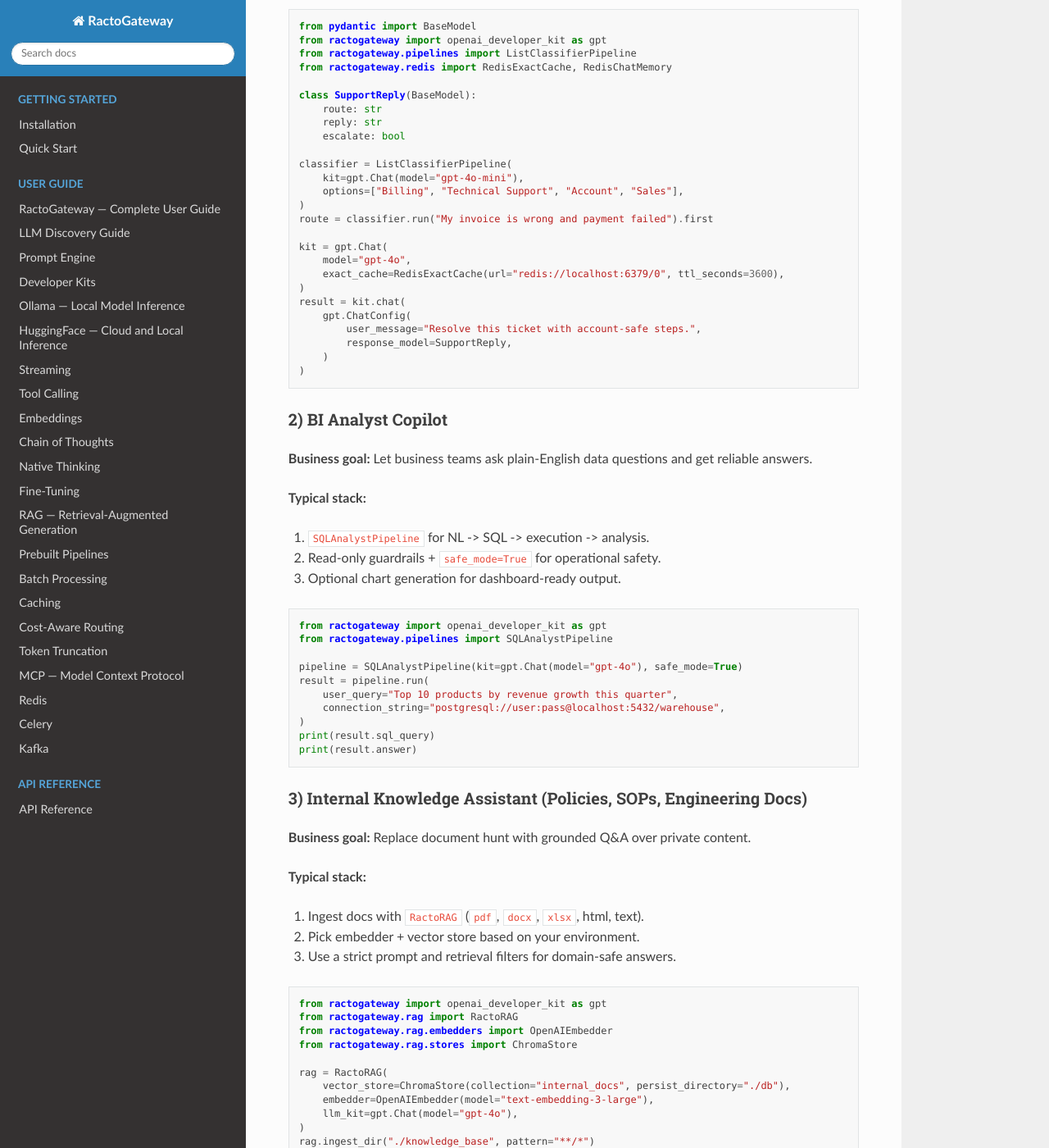
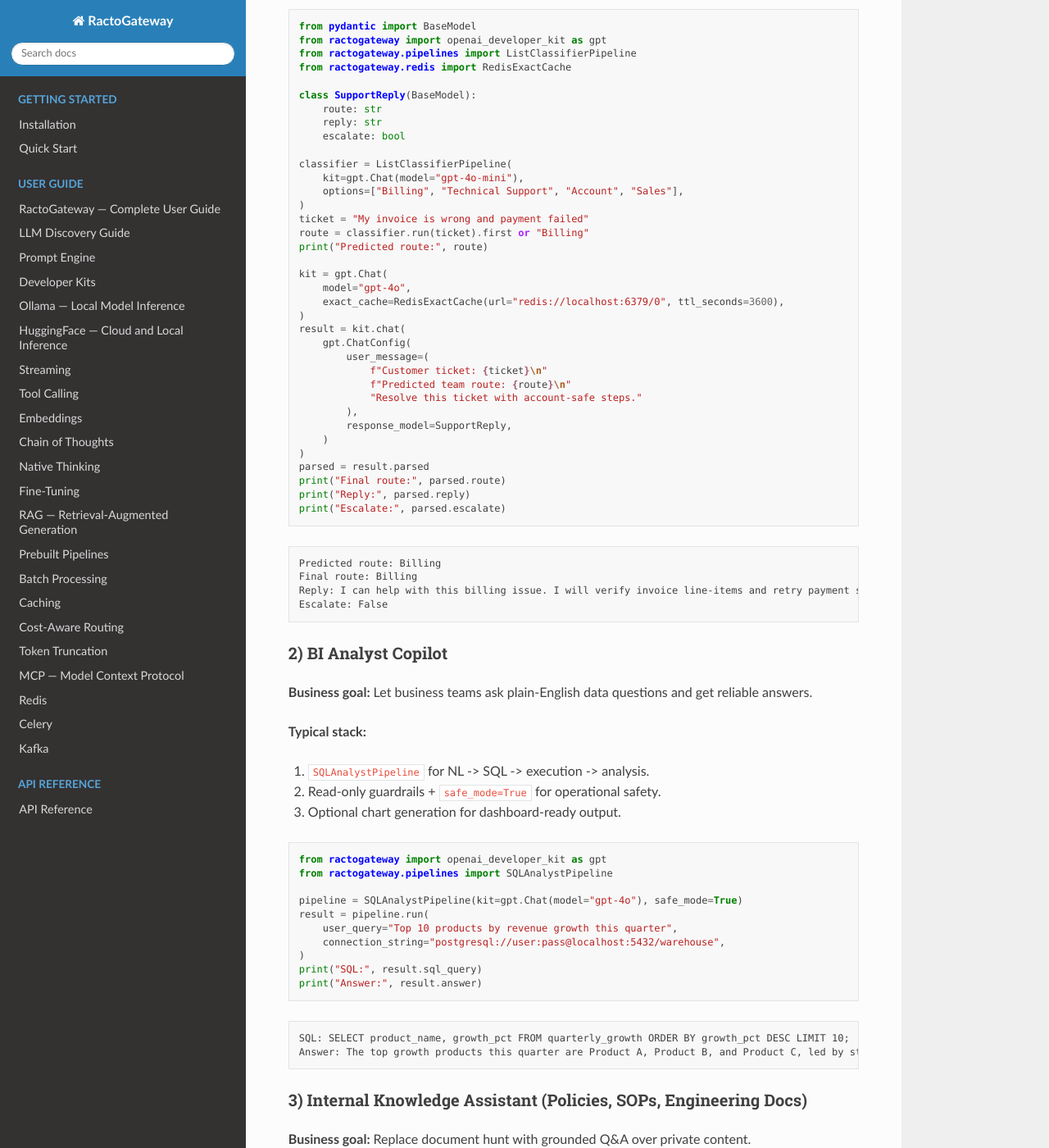
Before and after one commit to IAMPathak2702/ractogateway, a Sphinx documentation site: the page built from docs/index.md, in a window 1280 px wide and 1400 px high, scrolled down 3147 px. Shown: the whole window at 82% size. Built offline with Sphinx 7.4.7 and the Read the Docs theme 3.1.0, drawn with Linux system fonts in a browser that asks for light colours; pages that are not in the unit, such as notebooks, are missing from menus; some of the changed text lies outside the part shown.

Commit message:
fix: Correct numbering in deployment instructions and enhance ticket handling in examples

````diff
--- a/docs/index.md
+++ b/docs/index.md
@@ -114,7 +114,7 @@ not just a chat wrapper.
 from pydantic import BaseModel
 from ractogateway import openai_developer_kit as gpt
 from ractogateway.pipelines import ListClassifierPipeline
-from ractogateway.redis import RedisExactCache, RedisChatMemory
+from ractogateway.redis import RedisExactCache
 
 class SupportReply(BaseModel):
     route: str
@@ -125,7 +125,9 @@ classifier = ListClassifierPipeline(
     kit=gpt.Chat(model="gpt-4o-mini"),
     options=["Billing", "Technical Support", "Account", "Sales"],
 )
-route = classifier.run("My invoice is wrong and payment failed").first
+ticket = "My invoice is wrong and payment failed"
+route = classifier.run(ticket).first or "Billing"
+print("Predicted route:", route)
 
 kit = gpt.Chat(
     model="gpt-4o",
@@ -133,10 +135,25 @@ kit = gpt.Chat(
 )
 result = kit.chat(
     gpt.ChatConfig(
-        user_message="Resolve this ticket with account-safe steps.",
+        user_message=(
+            f"Customer ticket: {ticket}\n"
+            f"Predicted team route: {route}\n"
+            "Resolve this ticket with account-safe steps."
+        ),
         response_model=SupportReply,
     )
 )
+parsed = result.parsed
+print("Final route:", parsed.route)
+print("Reply:", parsed.reply)
+print("Escalate:", parsed.escalate)
+```
+
+```text
+Predicted route: Billing
+Final route: Billing
+Reply: I can help with this billing issue. I will verify invoice line-items and retry payment safely.
+Escalate: False
 ```
 
 ### 2) BI Analyst Copilot
@@ -158,8 +175,13 @@ result = pipeline.run(
     user_query="Top 10 products by revenue growth this quarter",
     connection_string="postgresql://user:pass@localhost:5432/warehouse",
 )
-print(result.sql_query)
-print(result.answer)
+print("SQL:", result.sql_query)
+print("Answer:", result.answer)
+```
+
+```text
+SQL: SELECT product_name, growth_pct FROM quarterly_growth ORDER BY growth_pct DESC LIMIT 10;
+Answer: The top growth products this quarter are Product A, Product B, and Product C, led by strong repeat purchases.
 ```
 
 ### 3) Internal Knowledge Assistant (Policies, SOPs, Engineering Docs)
@@ -188,6 +210,10 @@ response = rag.query("What is our production incident escalation policy?", top_k
 print(response.answer)
 ```
 
+```text
+P1 incidents must be acknowledged within 5 minutes, incident commander assigned immediately, and stakeholder updates posted every 15 minutes until resolution.
+```
+
 ### 4) Video Learning Intelligence
 
 **Business goal:** Convert training recordings into searchable, reusable knowledge.
@@ -210,6 +236,12 @@ video = VideoProcessorPipeline(
 )
 report = video.run("onboarding_session.mp4")
 print(report.summary)
+print("Sections:", len(report.sections))
+```
+
+```text
+This onboarding covers architecture basics, deployment flow, and incident response ownership.
+Sections: 6
 ```
 
 ### 5) Agentic Operations Automation
@@ -237,6 +269,12 @@ agent = AgentPipeline(
 )
 result = agent.run("Check stock for SKU-4481 and suggest reorder action.")
 print(result.final_answer)
+print("Stop reason:", result.stop_reason)
+```
+
+```text
+SKU-4481 has 42 units in stock. Recommend reorder trigger at 20 units with a purchase order draft prepared now.
+Stop reason: finish_tool
 ```
 
 ### 6) Cost-Controlled Multi-Provider Delivery
````
Also changed, not shown: docs/guide/llm_discovery.md (+1 -1 lines).
